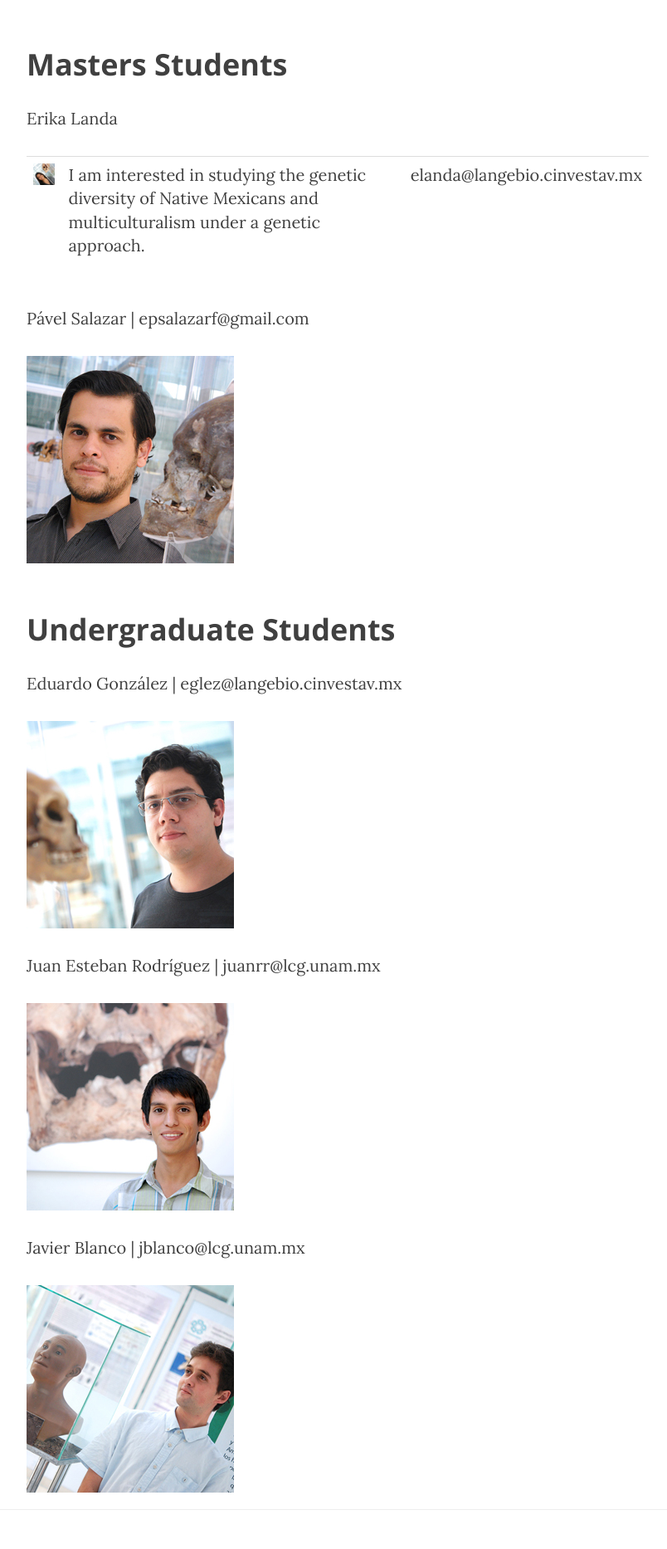
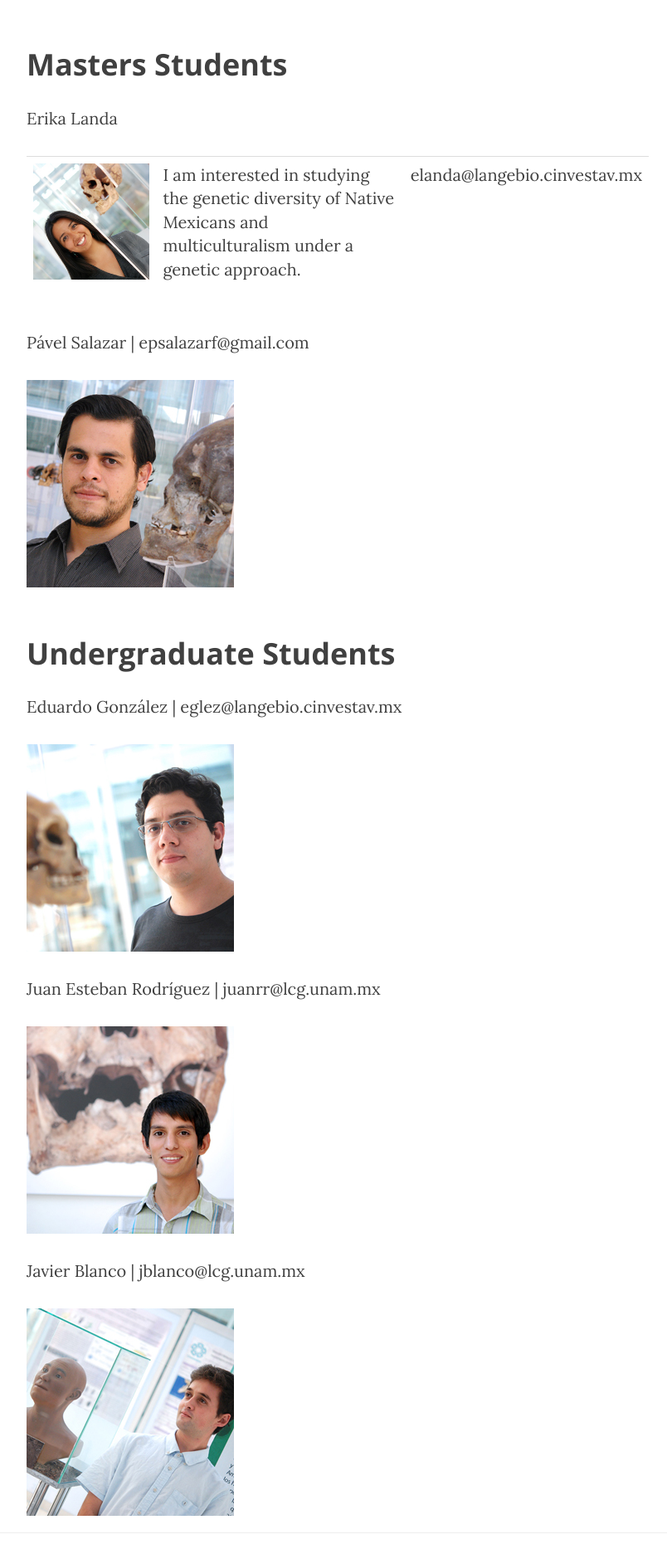
Before and after one commit to milkshakeplustip/milkshakeplustip.github.io, a Jekyll site: the page built from b_people.html, in a window 1280 px wide. Shown: the part 1756-3623 px from the top of the page at 83% size, without its empty margins (233-1037 px from the left). Built offline with Jekyll 4.4.1, drawn with Linux system fonts in a browser that asks for light colours; nearby versions of some CDN libraries.

Commit message:
size again

```diff
--- a/b_people.html
+++ b/b_people.html
@@ -17,7 +17,7 @@ header-img: "img/morenolab_2_1000.jpg"
 <p>Erika Landa</p>
 <table style="width:100%">
 	<tr>
-		<td><img src="/img/Erika250.jpg" alt="Erika" height="100" width="100"></td>
+		<td><img src="/img/Erika250.jpg" alt="Erika" height="1000" width="1000"></td>
 		<td>I am interested in studying the genetic diversity of Native Mexicans and multiculturalism under a genetic approach.</td>
 		<td>elanda@langebio.cinvestav.mx</td>
 	</tr>
```
